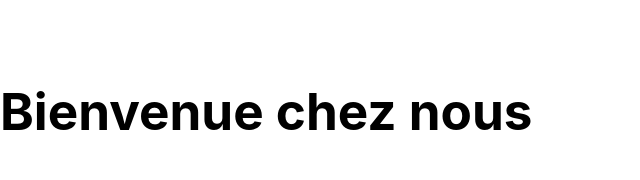
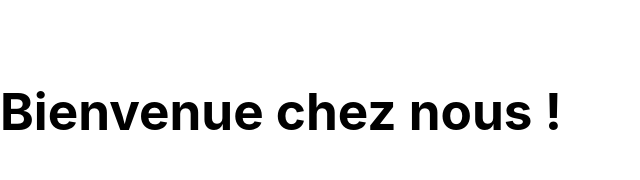
Before and after one commit to mrcoco777/CrazyBurger, a React (Vite) app: page / in a window 1280 px wide. Shown: the part 240-420 px from the top of the page, without its empty margins (0-640 px from the left). Built offline with nearby package versions, Linux system fonts and the light colour scheme.

Commit message:
✏️ F01: LOGIN > Form > Fix Typo

```diff
--- a/src/components/pages/login/LoginForm.jsx
+++ b/src/components/pages/login/LoginForm.jsx
@@ -19,7 +19,7 @@ export default function LoginForm() {
 
     return (
     <form action="submit" onSubmit={handleSubmit}>
-    <h1>Bienvenue chez nous</h1>
+    <h1>Bienvenue chez nous !</h1>
     <h2>Connectez-vous</h2>
       <input
         value={InputValue}
```
